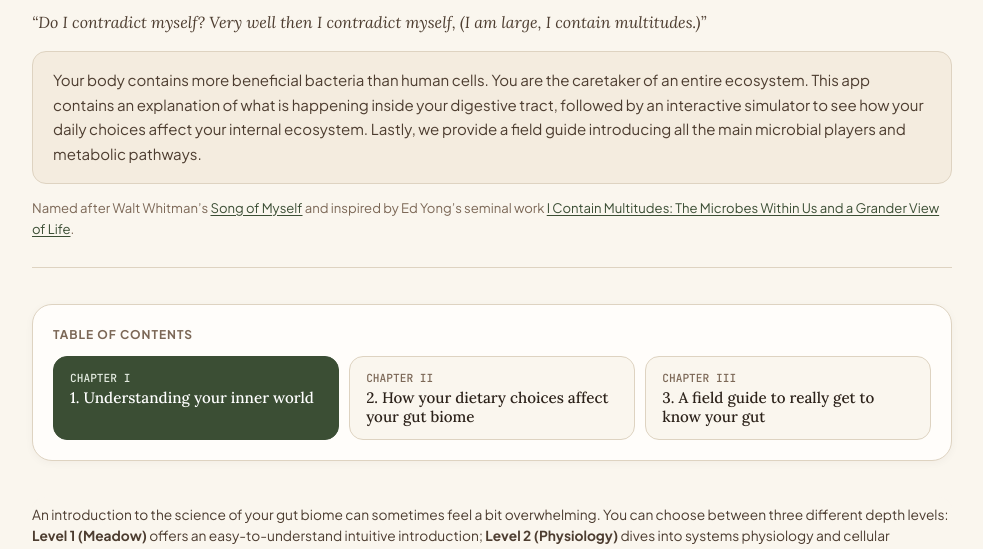
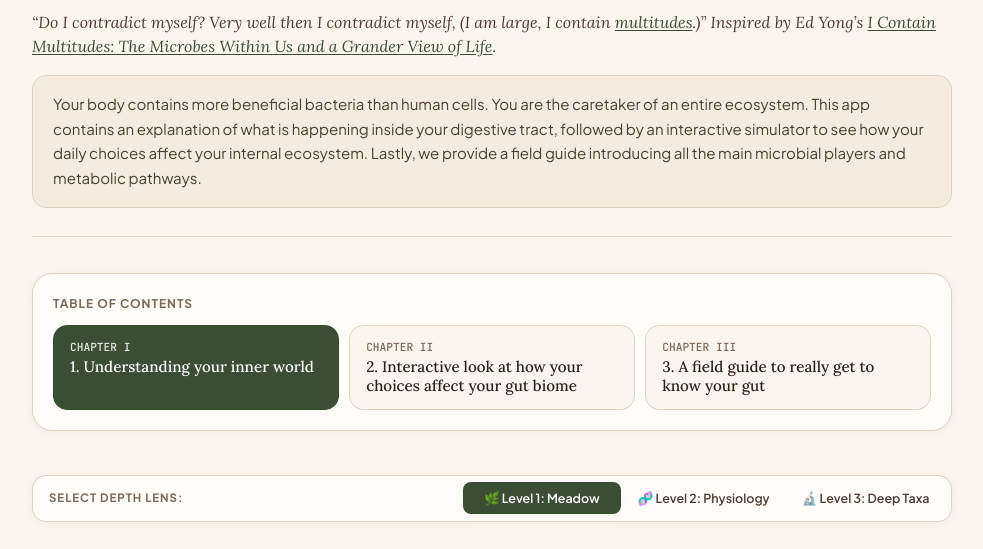
Before and after one commit to davidmikosz-netizen/fallow.garden, a plain HTML site: page episodes/multitudes/index.html in a window 1280 px wide. Shown: the part 185-734 px from the top of the page, without its empty margins (148-1131 px from the left). Drawn offline with Linux system fonts and the light colour scheme; a script that the page names is missing.

Commit message:
Update index.html

```diff
--- a/episodes/multitudes/index.html
+++ b/episodes/multitudes/index.html
@@ -164,6 +164,17 @@
       line-height: 1.5;
     }
 
+    .epigraph a {
+      color: var(--moss-deep);
+      text-decoration: underline;
+      text-underline-offset: 2px;
+      transition: color 0.15s ease;
+    }
+
+    .epigraph a:hover {
+      color: var(--terracotta);
+    }
+
     .header-intro {
       font-size: 0.94rem;
       color: var(--loam-mid);
@@ -173,22 +184,6 @@
       border-radius: var(--radius-md);
       padding: 1rem 1.25rem;
       margin-top: 0.25rem;
-    }
-
-    .acknowledgment {
-      font-size: 0.82rem;
-      color: var(--loam-light);
-    }
-
-    .acknowledgment a {
-      color: var(--moss-deep);
-      text-decoration: underline;
-      text-underline-offset: 2px;
-      transition: color 0.15s ease;
-    }
-
-    .acknowledgment a:hover {
-      color: var(--terracotta);
     }
 
     /* Table of Contents Navigation */
@@ -793,13 +788,10 @@
       <div class="brand-badge">Natural History of your Gut Biome</div>
       <h1>The Multitudes Within</h1>
       <p class="epigraph">
-        &ldquo;Do I contradict myself? Very well then I contradict myself, (I am large, I contain multitudes.)&rdquo;
+        &ldquo;Do I contradict myself? Very well then I contradict myself, (I am large, I contain <a href="https://www.poetryfoundation.org/poems/45477/song-of-myself-1892-version" target="_blank" rel="noopener">multitudes</a>.)&rdquo; Inspired by Ed Yong&rsquo;s <a href="https://edyong.me/i-contain-multitudes" target="_blank" rel="noopener">I Contain Multitudes: The Microbes Within Us and a Grander View of Life</a>.
       </p>
       <p class="header-intro">
         Your body contains more beneficial bacteria than human cells. You are the caretaker of an entire ecosystem. This app contains an explanation of what is happening inside your digestive tract, followed by an interactive simulator to see how your daily choices affect your internal ecosystem. Lastly, we provide a field guide introducing all the main microbial players and metabolic pathways.
-      </p>
-      <p class="acknowledgment">
-        Named after Walt Whitman&rsquo;s <a href="https://www.poetryfoundation.org/poems/45477/song-of-myself-1892-version" target="_blank" rel="noopener">Song of Myself</a> and inspired by Ed Yong&rsquo;s seminal work <a href="https://edyong.me/i-contain-multitudes" target="_blank" rel="noopener">I Contain Multitudes: The Microbes Within Us and a Grander View of Life</a>.
       </p>
     </header>
 
@@ -813,7 +805,7 @@
         </button>
         <button class="toc-btn" id="tocBtn2" onclick="switchView(2)">
           <span class="toc-btn-number">Chapter II</span>
-          <span class="toc-btn-label">2. How your dietary choices affect your gut biome</span>
+          <span class="toc-btn-label">2. Interactive look at how your choices affect your gut biome</span>
         </button>
         <button class="toc-btn" id="tocBtn3" onclick="switchView(3)">
           <span class="toc-btn-number">Chapter III</span>
@@ -827,9 +819,6 @@
 
       <!-- Sticky Complexity Lens Selector -->
       <div class="lens-sticky-wrap">
-        <p class="lens-intro-text">
-          An introduction to the science of your gut biome can sometimes feel a bit overwhelming. You can choose between three different depth levels: <strong>Level 1 (Meadow)</strong> offers an easy-to-understand intuitive introduction; <strong>Level 2 (Physiology)</strong> dives into systems physiology and cellular mechanics; and <strong>Level 3 (Deep Taxa)</strong> lets you truly geek out on the underlying scientific taxa and biochemistry.
-        </p>
         <div class="lens-container">
           <span class="lens-title">Select Depth Lens:</span>
           <div class="lens-buttons">
@@ -846,6 +835,10 @@
           <h2>1. The Passage: From Mouth to Mucosa</h2>
           <span class="section-tag">Interactive Odyssey</span>
         </div>
+
+        <p class="lens-intro-text" style="margin-bottom: 1.25rem;">
+          An introduction to the science of your gut biome can sometimes feel a bit overwhelming. You can choose between three different depth levels: <strong>Level 1 (Meadow)</strong> offers an easy-to-understand intuitive introduction; <strong>Level 2 (Physiology)</strong> dives into systems physiology and cellular mechanics; and <strong>Level 3 (Deep Taxa)</strong> lets you truly geek out on the underlying scientific taxa and biochemistry.
+        </p>
 
         <div class="narrative-tabs" id="narrativeTabs">
           <button class="narrative-tab-btn active" onclick="selectNarrative(0)">1. The Ingestion Gate</button>
```
